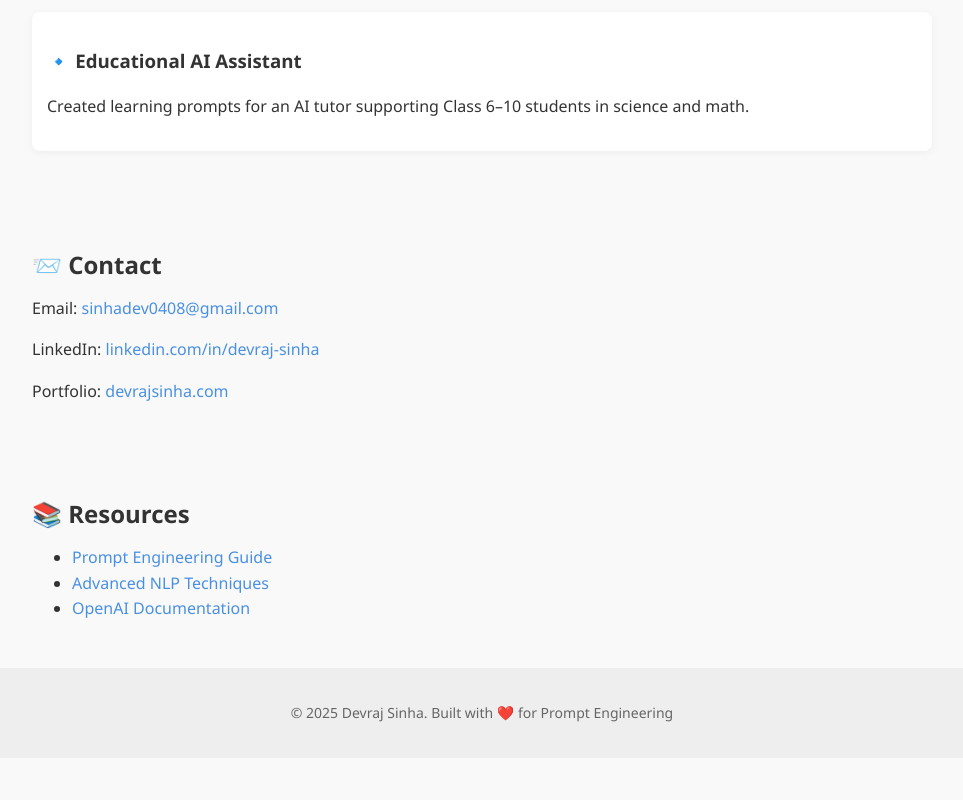
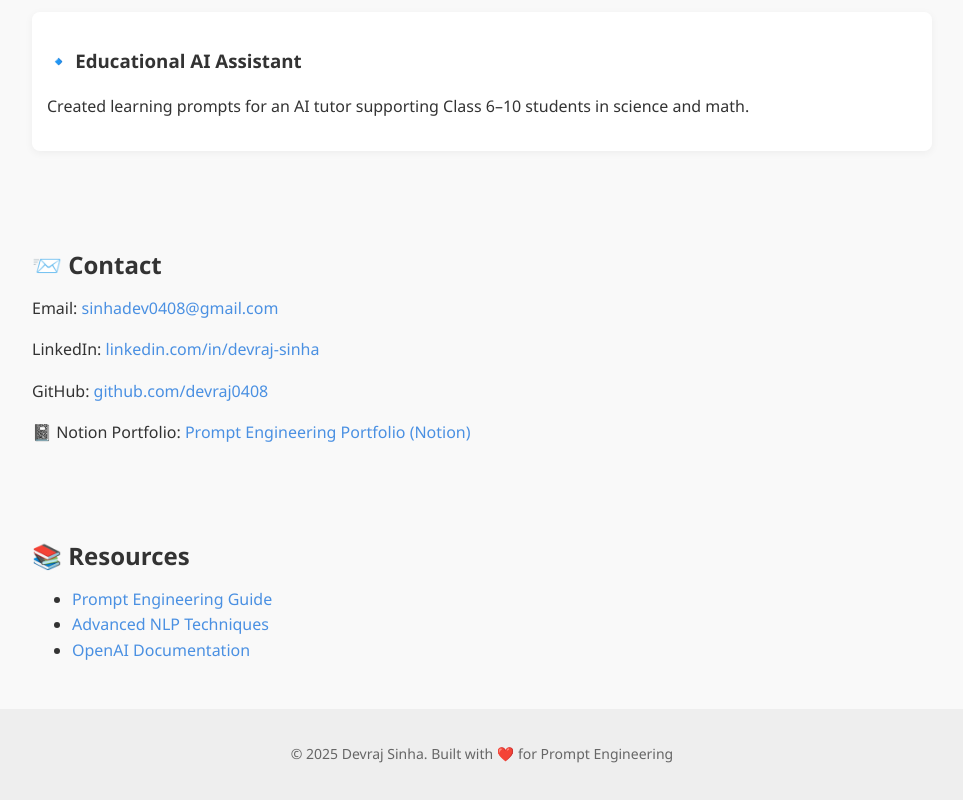
Before and after one commit to devraj0408/devrajsinha.github.io, a plain HTML site: page index.html in a window 1280 px wide. Shown: the part 1108-1908 px from the top of the page, without its empty margins (158-1121 px from the left). Before the commit the page ends 1866 px from the top, so only its background shows below. Drawn offline with Linux system fonts and the light colour scheme.

Commit message:
index.html

```diff
--- a/index.html
+++ b/index.html
@@ -55,11 +55,17 @@
   </section>
 
   <section id="contact">
-    <h2>📨 Contact</h2>
-    <p>Email: <a href="mailto:sinhadev0408@gmail.com">sinhadev0408@gmail.com</a></p>
-    <p>LinkedIn: <a href="https://www.linkedin.com/in/devraj-sinha-b37121341" target="_blank">linkedin.com/in/devraj-sinha</a></p>
-    <p>Portfolio: <a href="https://www.notion.so/Prompt-Engineering-Portfolio-Dev-Raj-22a66a946b2e8051818afc69ebf3455a?source=copy_link" target="_blank">devrajsinha.com</a></p>
-  </section>
+  <h2>📨 Contact</h2>
+  <p>Email: <a href="mailto:sinhadev0408@gmail.com">sinhadev0408@gmail.com</a></p>
+  <p>LinkedIn: <a href="https://www.linkedin.com/in/devraj-sinha-b37121341" target="_blank">linkedin.com/in/devraj-sinha</a></p>
+  <p>GitHub: <a href="https://github.com/devraj0408" target="_blank">github.com/devraj0408</a></p>
+  <p>📓 Notion Portfolio:
+    <a href="https://www.notion.so/Prompt-Engineering-Portfolio-Dev-Raj-22a66a946b2e8051818afc69ebf3455a?source=copy_link" target="_blank">
+      Prompt Engineering Portfolio (Notion)
+    </a>
+  </p>
+</section>
+
 
   <section id="resources">
     <h2>📚 Resources</h2>
```
